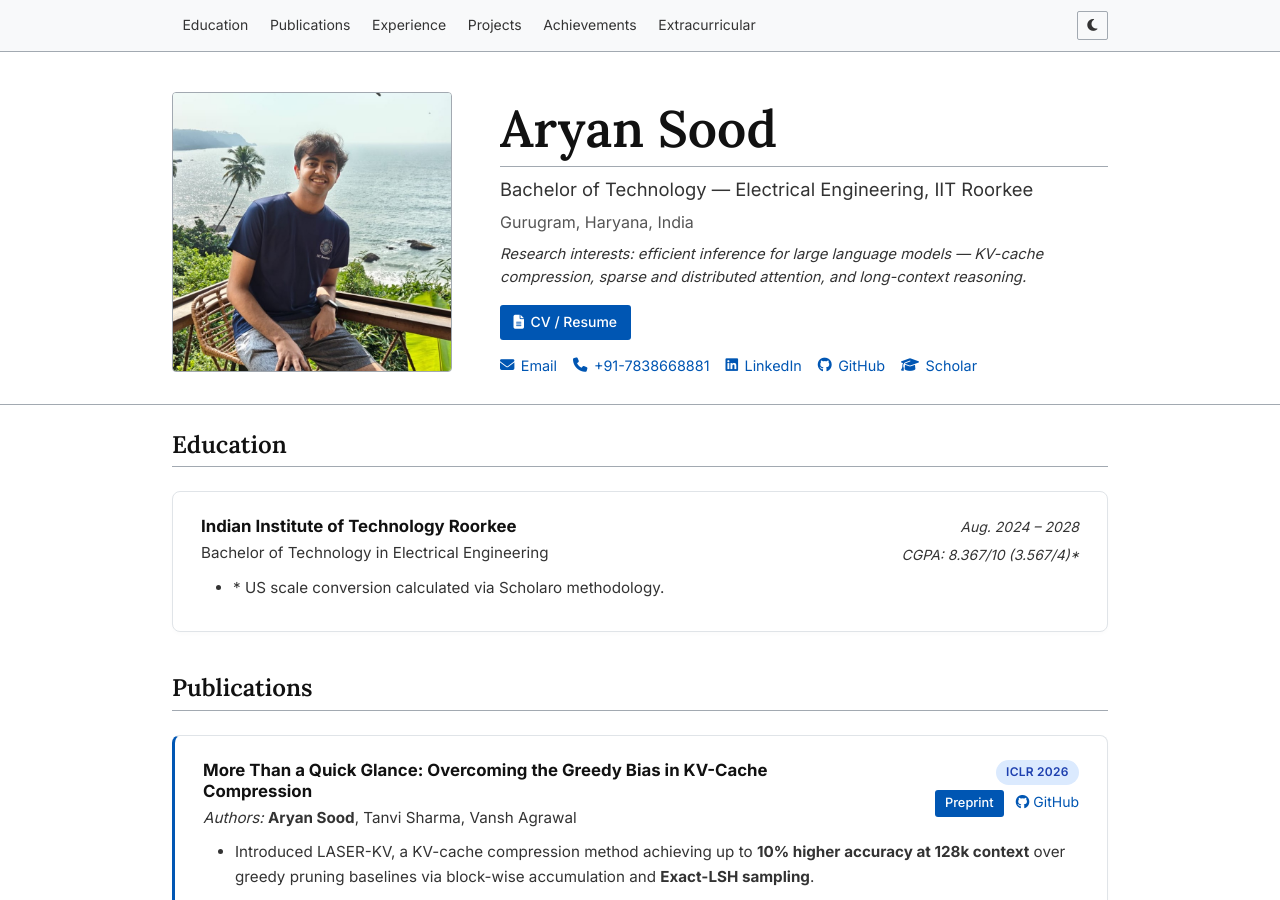
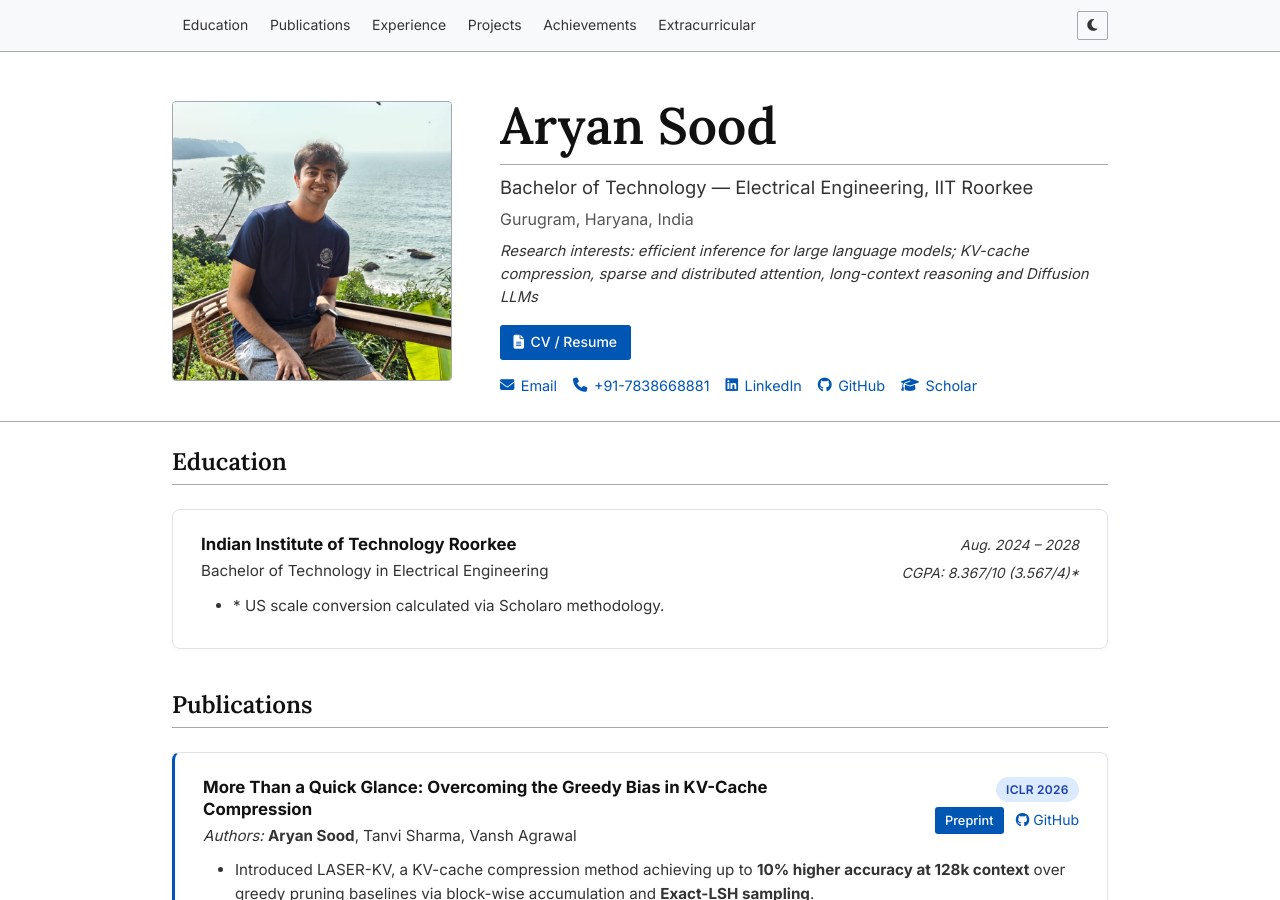
Before and after one commit to zer0-data/zer0-data.github.io, a Jekyll site: the page built from index.html, in a window 1280 px wide and 900 px high. Built offline with Jekyll 4.4.1, drawn with Linux system fonts in a browser that asks for light colours.

Commit message:
Revise research interests in default layout
Updated research interests to include Diffusion LLMs.

```diff
--- a/_layouts/default.html
+++ b/_layouts/default.html
@@ -42,7 +42,7 @@
                     <h1>{{ site.author }}</h1>
                     <p class="tagline">Bachelor of Technology &mdash; Electrical Engineering, IIT Roorkee</p>
                     <p class="location">Gurugram, Haryana, India</p>
-                    <p class="research-interests">Research interests: efficient inference for large language models &mdash; KV-cache compression, sparse and distributed attention, and long-context reasoning.</p>
+                    <p class="research-interests">Research interests: efficient inference for large language models; KV-cache compression, sparse and distributed attention, long-context reasoning and Diffusion LLMs</p>
 
                     <div class="hero-actions">
                         <a href="/assets/resume.pdf" class="btn-cv" target="_blank">
```
